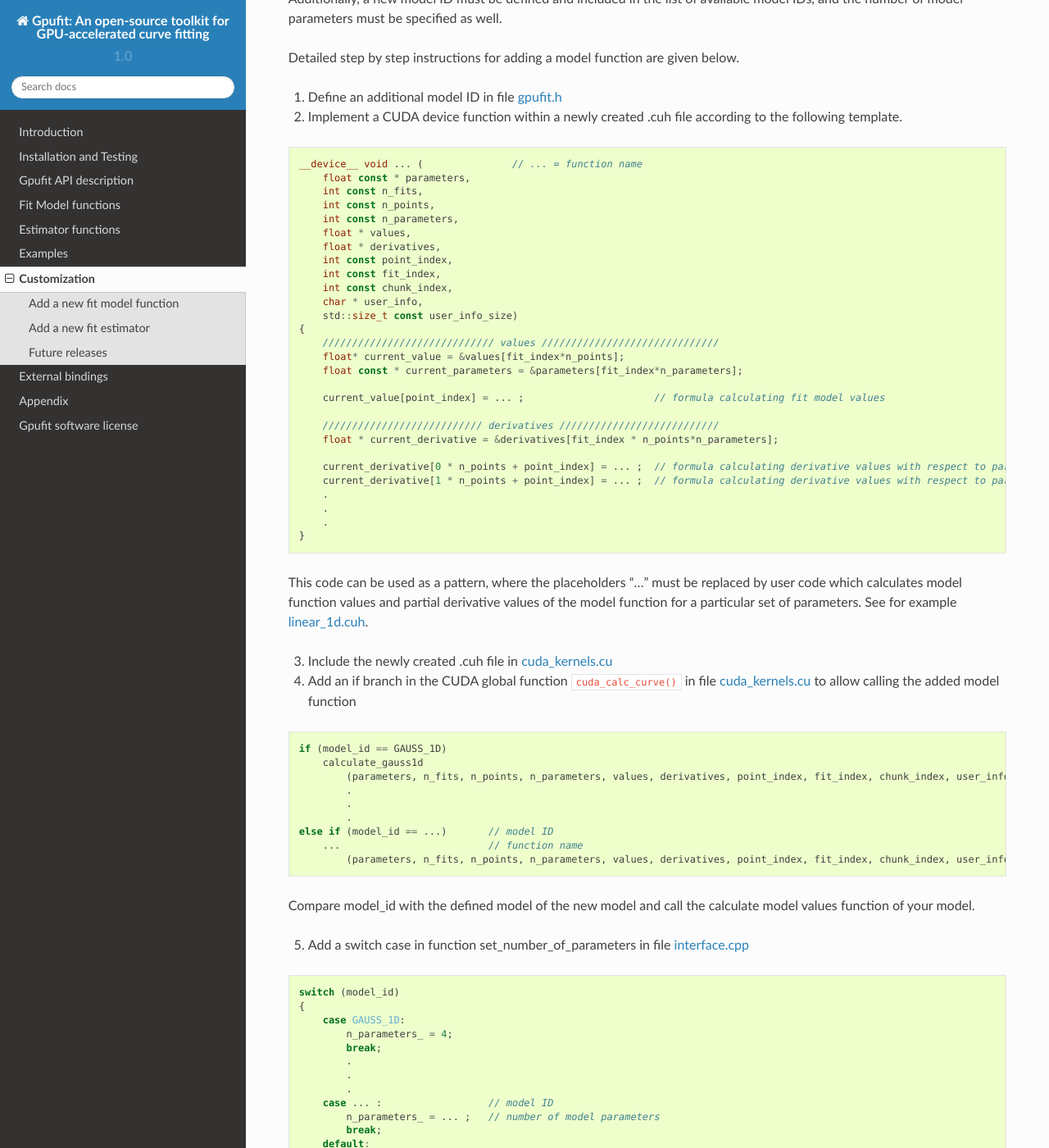
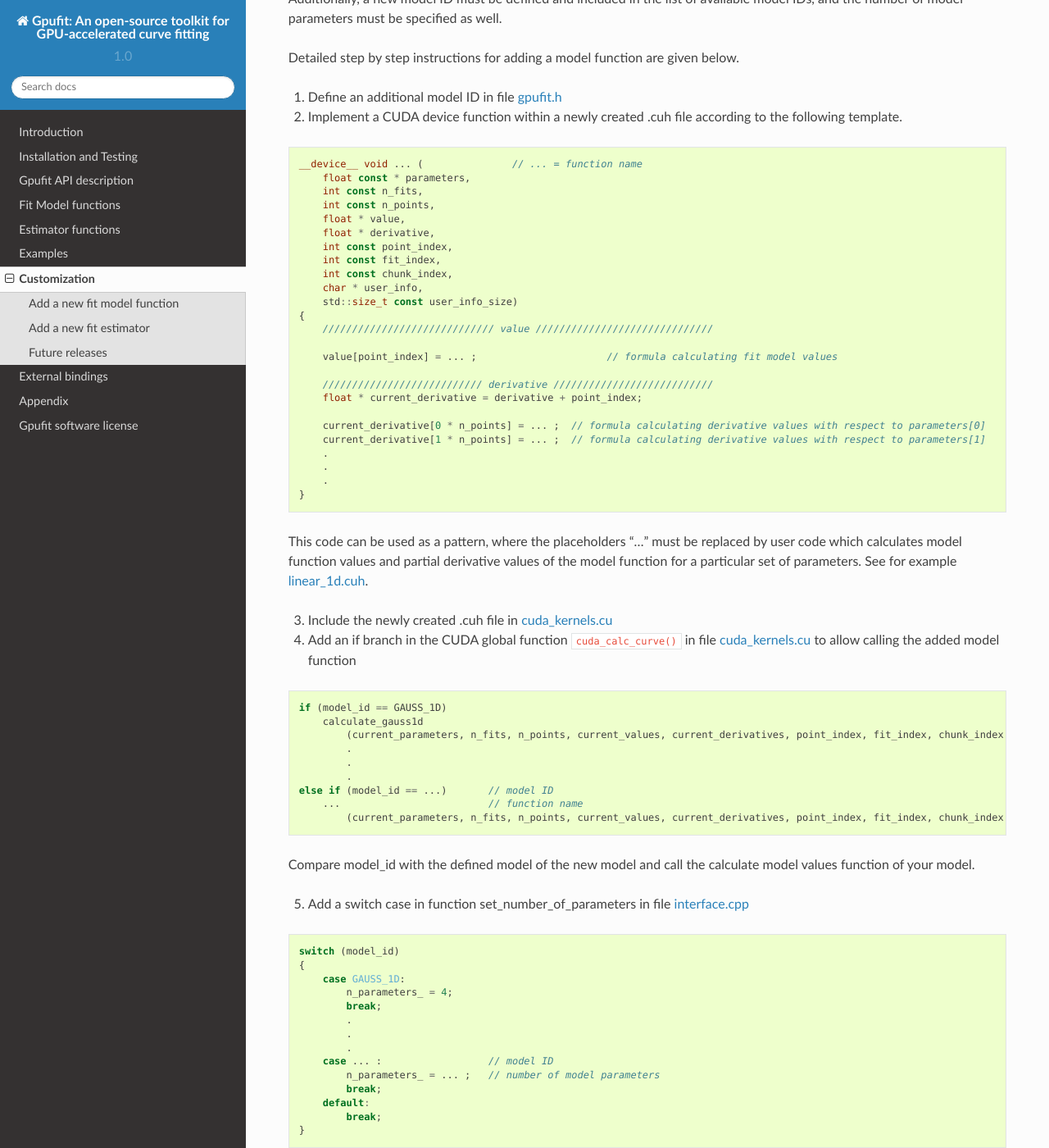
Before and after one commit to gpufit/Gpufit, a Sphinx documentation site: the page built from docs/customization.rst, in a window 1280 px wide and 1400 px high, scrolled down 517 px. Shown: the whole window at 82% size. Built offline with Sphinx 7.4.7 and the Read the Docs theme 2.0.0, drawn with Linux system fonts in a browser that asks for light colours.

Commit message:
documentation update and clean up

```diff
--- a/docs/customization.rst
+++ b/docs/customization.rst
@@ -35,26 +35,23 @@
         float const * parameters,
         int const n_fits,
         int const n_points,
-        int const n_parameters,
-        float * values,
-        float * derivatives,
+        float * value,
+        float * derivative,
         int const point_index,
         int const fit_index,
         int const chunk_index,
         char * user_info,
         std::size_t const user_info_size)
     {
-        ///////////////////////////// values //////////////////////////////
-        float* current_value = &values[fit_index*n_points];
-        float const * current_parameters = &parameters[fit_index*n_parameters];
+        ///////////////////////////// value //////////////////////////////
 
-        current_value[point_index] = ... ;                      // formula calculating fit model values
+        value[point_index] = ... ;                      // formula calculating fit model values
 
-        /////////////////////////// derivatives ///////////////////////////
-        float * current_derivative = &derivatives[fit_index * n_points*n_parameters];
+        /////////////////////////// derivative ///////////////////////////
+        float * current_derivative = derivative + point_index;
 
-        current_derivative[0 * n_points + point_index] = ... ;  // formula calculating derivative values with respect to parameters[0]
-        current_derivative[1 * n_points + point_index] = ... ;  // formula calculating derivative values with respect to parameters[1]
+        current_derivative[0 * n_points] = ... ;  // formula calculating derivative values with respect to parameters[0]
+        current_derivative[1 * n_points] = ... ;  // formula calculating derivative values with respect to parameters[1]
         .
         .
         .
@@ -70,13 +67,13 @@
 
     if (model_id == GAUSS_1D)
         calculate_gauss1d
-            (parameters, n_fits, n_points, n_parameters, values, derivatives, point_index, fit_index, chunk_index, user_info, user_info_size);
+            (current_parameters, n_fits, n_points, current_values, current_derivatives, point_index, fit_index, chunk_index, user_info, user_info_size);
             .
             .
             .
     else if (model_id == ...)       // model ID
         ...                         // function name
-            (parameters, n_fits, n_points, n_parameters, values, derivatives, point_index, fit_index, chunk_index, user_info, user_info_size);
+            (current_parameters, n_fits, n_points, current_values, current_derivatives, point_index, fit_index, chunk_index, user_info, user_info_size);
 
 Compare model_id with the defined model of the new model and call the calculate model values function of your model.
 
```
Also changed, not shown: 11 other files.
